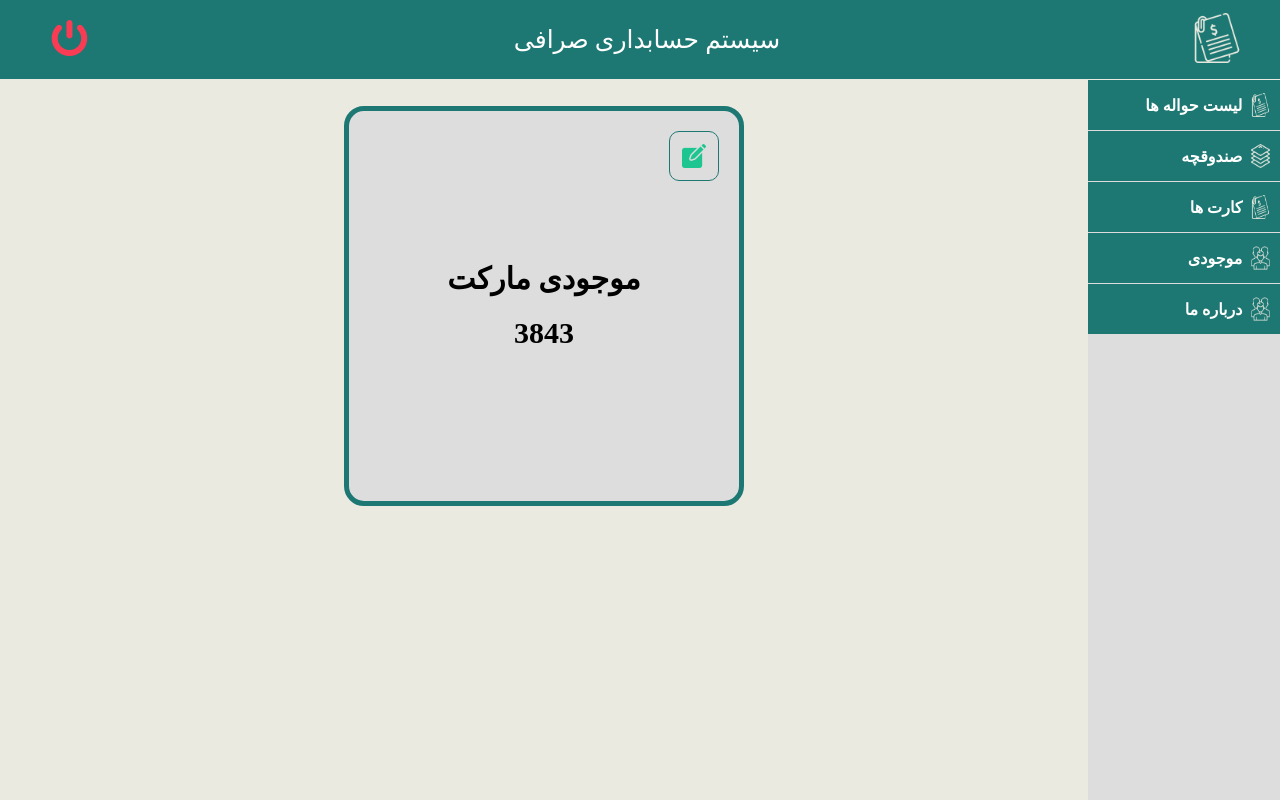
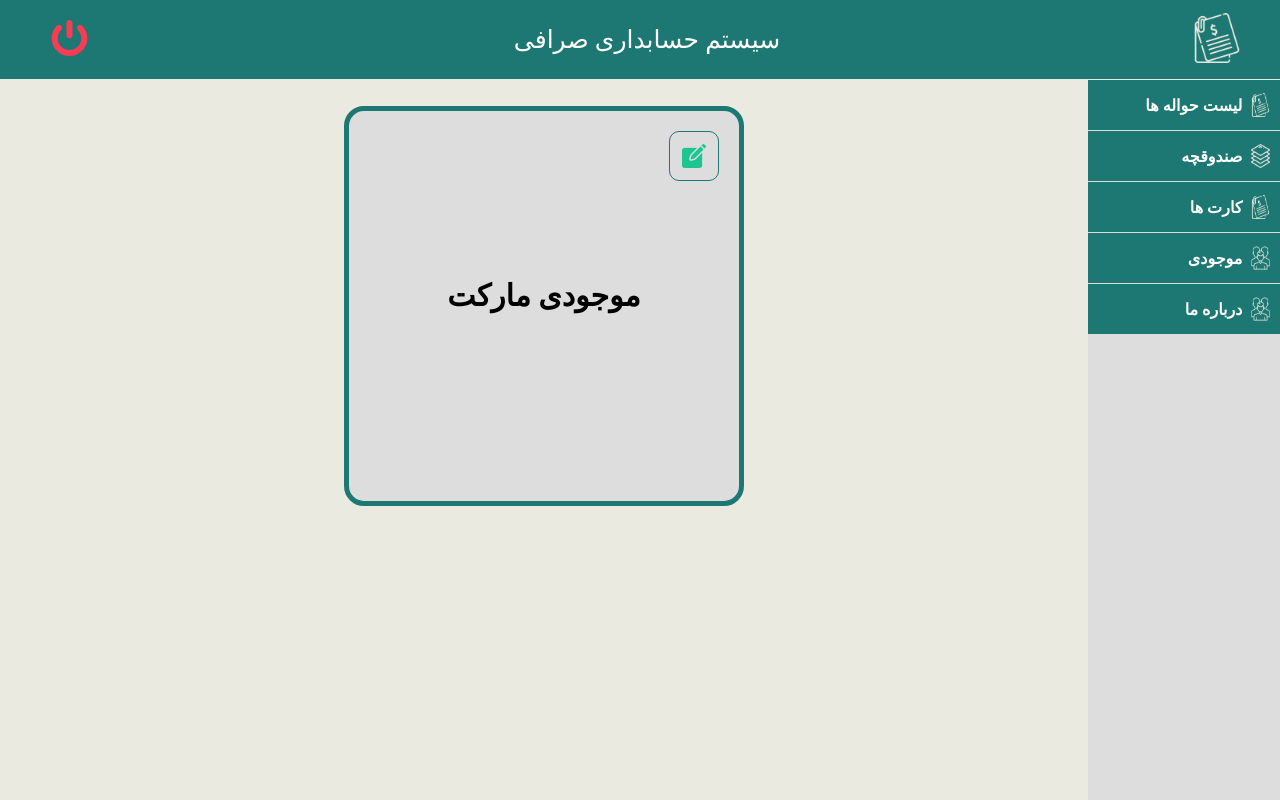
Before and after one commit to RezaHabibi1001/ExchangeFront, a React (Create React App) app: page /market in a window 1280 px wide. Built offline with nearby package versions, Linux system fonts and the light colour scheme; no server answers; sample sign-in values are in the browser's storage.

Commit message:
market value  come from database

```diff
--- a/src/Components/Market/Market.jsx
+++ b/src/Components/Market/Market.jsx
@@ -3,16 +3,23 @@ import { SideBar } from "../StaticComponents/SideBar";
 import { useState, useEffect } from "react";
 import { useNavigate } from "react-router-dom";
 import "../../Styles/Market/Market.css";
+import axios from "axios";
 
 export function Market() {
   const navigate = useNavigate();
+  const [marketValue, setMarketValue] = useState();
+  const [editPopUp, setEditPopUp] = useState(false);
+
   useEffect(() => {
     if (!localStorage.getItem("login")) {
       navigate("/");
     }
+    const loadMarketValue = async () => {
+      const res = await axios.get("http://localhost:4000/market");
+      setMarketValue(res.data.marketValue);
+    };
+    loadMarketValue();
   }, []);
-  const [marketValue, setMarketValue] = useState(3843);
-  const [editPopUp, setEditPopUp] = useState(false);
 
   const editMarket = (e) => {
     e.preventDefault();
```
